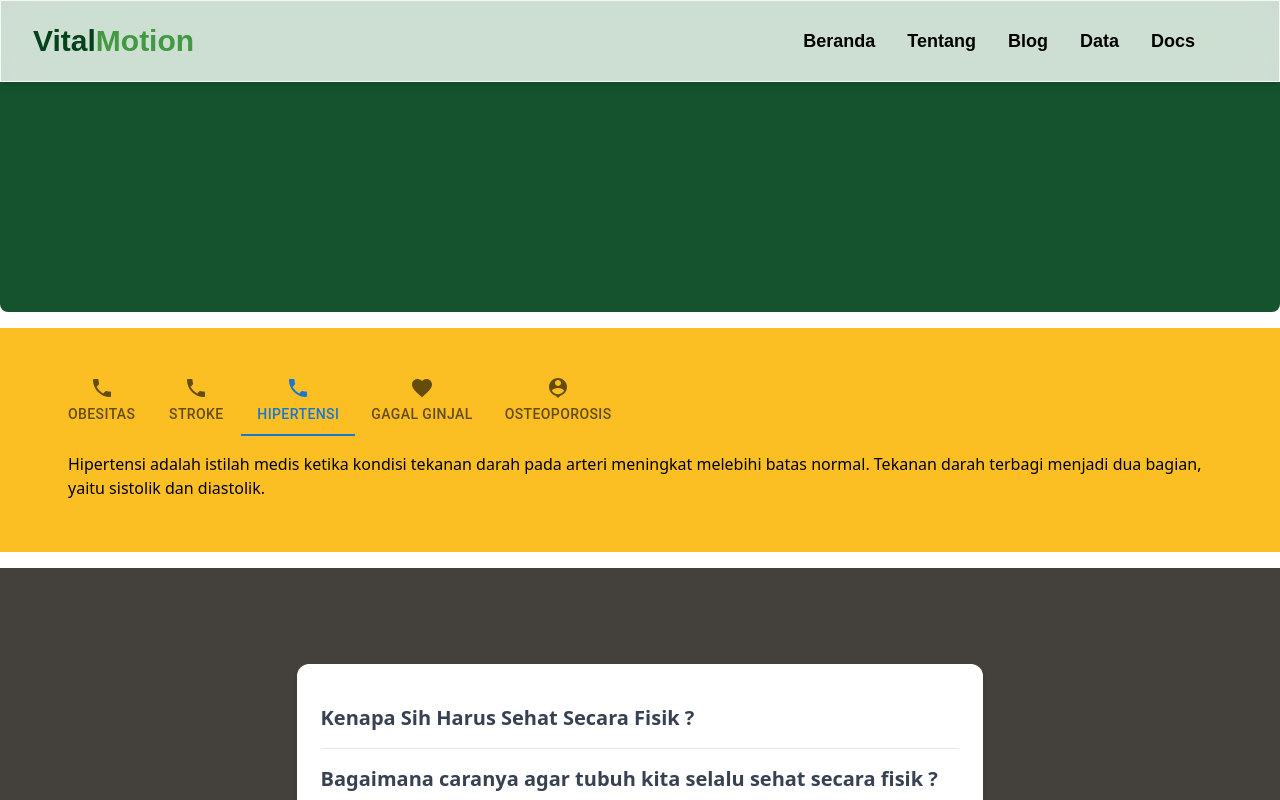
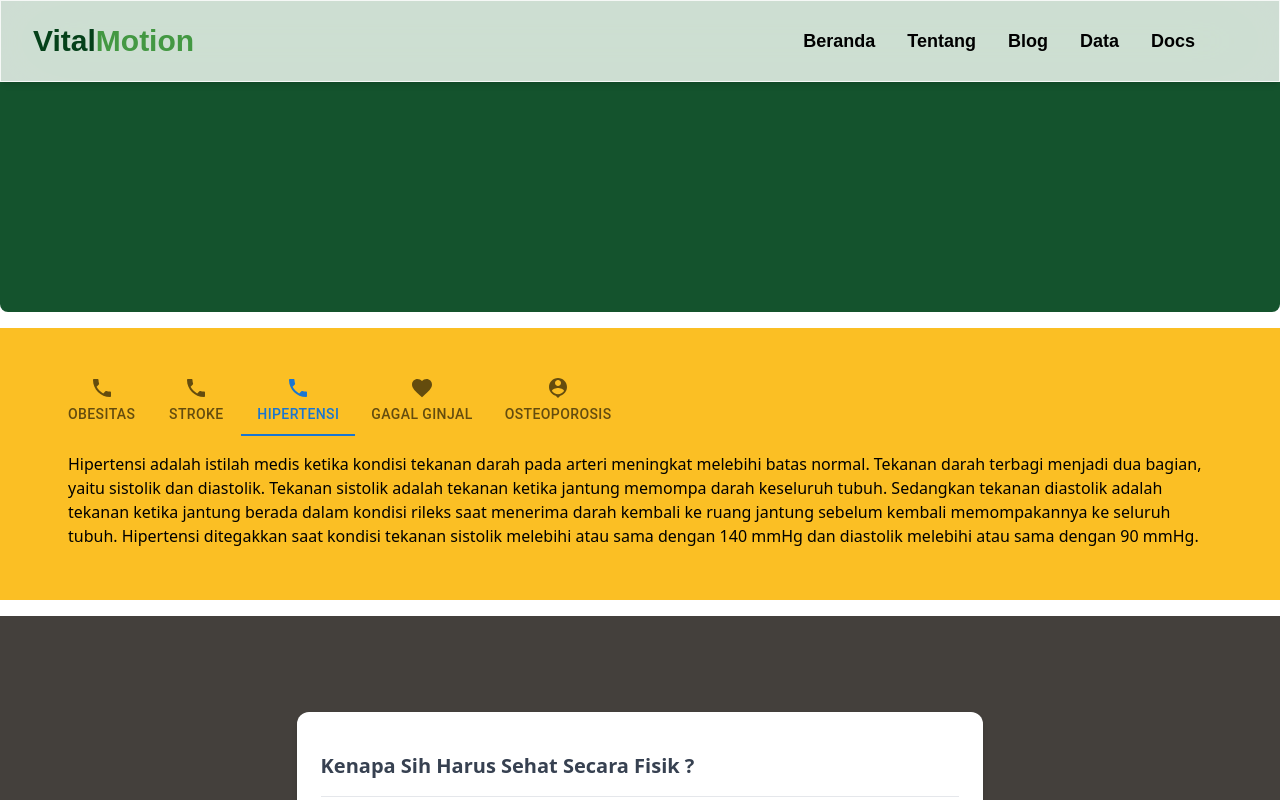
Before and after one commit to mybezen/prj-sagas, a React (Vite) app: page / in a window 1280 px wide. Both pictures are taken after a click on the tab "HIPERTENSI". Shown: the part 1226-2026 px from the top of the page. Built offline with nearby package versions, Linux system fonts and the light colour scheme.

Commit message:
Update Tabs

```diff
--- a/src/components/Tabs.jsx
+++ b/src/components/Tabs.jsx
@@ -28,7 +28,10 @@ export default function IconLabelTabs() {
 
         {value === 0 && <Box className='p-4'>Obesitas adalah kondisi medis berupa berat badan di atas normal karena penumpukan lemak berlebih. Hal tersebut terjadi karena asupan kalori lebih tinggi dibandingkan dengan kalori yang digunakan. Apabila kondisi ini terjadi dalam kurun waktu lama, besar kemungkinan berat badan akan terus bertambah.</Box>}
         {value === 1 && <Box className='p-4'>Transient Ischemic Attack (TIA) atau lebih dikenal dengan stroke ringan adalah serangan yang muncul secara tiba-tiba berupa gejala stroke, tetapi sifatnya sementara atau dalam waktu singkat. Kebanyakan stroke ringan adalah kondisi yang akan bertahan selama beberapa menit hingga jam, kemudian mereda dalam waktu 24 jam.</Box>}
-        {value === 2 && <Box className='p-4'>Hipertensi adalah istilah medis ketika kondisi tekanan darah pada arteri meningkat melebihi batas normal. Tekanan darah terbagi menjadi dua bagian, yaitu sistolik dan diastolik.</Box>}
+        {value === 2 && <Box className='p-4'>Hipertensi adalah istilah medis ketika kondisi tekanan darah pada arteri meningkat melebihi batas normal. Tekanan darah terbagi menjadi dua bagian, yaitu sistolik dan diastolik.
+
+Tekanan sistolik adalah tekanan ketika jantung memompa darah keseluruh tubuh. Sedangkan tekanan diastolik adalah tekanan ketika jantung berada dalam kondisi rileks saat menerima darah kembali ke ruang jantung sebelum kembali memompakannya ke seluruh tubuh. Hipertensi ditegakkan saat kondisi tekanan sistolik melebihi atau sama dengan 140 mmHg dan diastolik melebihi atau sama dengan 90 mmHg.
+</Box>}
         {value === 3 && <Box className='p-4'>Gagal ginjal adalah suatu kondisi penurunan fungsi ginjal dalam menyaring limbah sisa metabolisme tubuh dari dalam darah dan membuangnya melalui urin. Kondisi tersebut menyebabkan kadar racun dan cairan berbahaya akan mengendap dalam tubuh dan dapat berakibat fatal apabila tidak ditangani.</Box>}
         {value === 4 && <Box className='p-4'>Osteoporosis adalah kondisi ketika kepadatan tulang berkurang sehingga tulang menjadi keropos dan mudah patah. Osteoporosis jarang menimbulkan gejala dan biasanya baru diketahui ketika penderitanya jatuh atau mengalami cedera yang menyebabkan patah tulang.</Box>}
     </Box>
```
